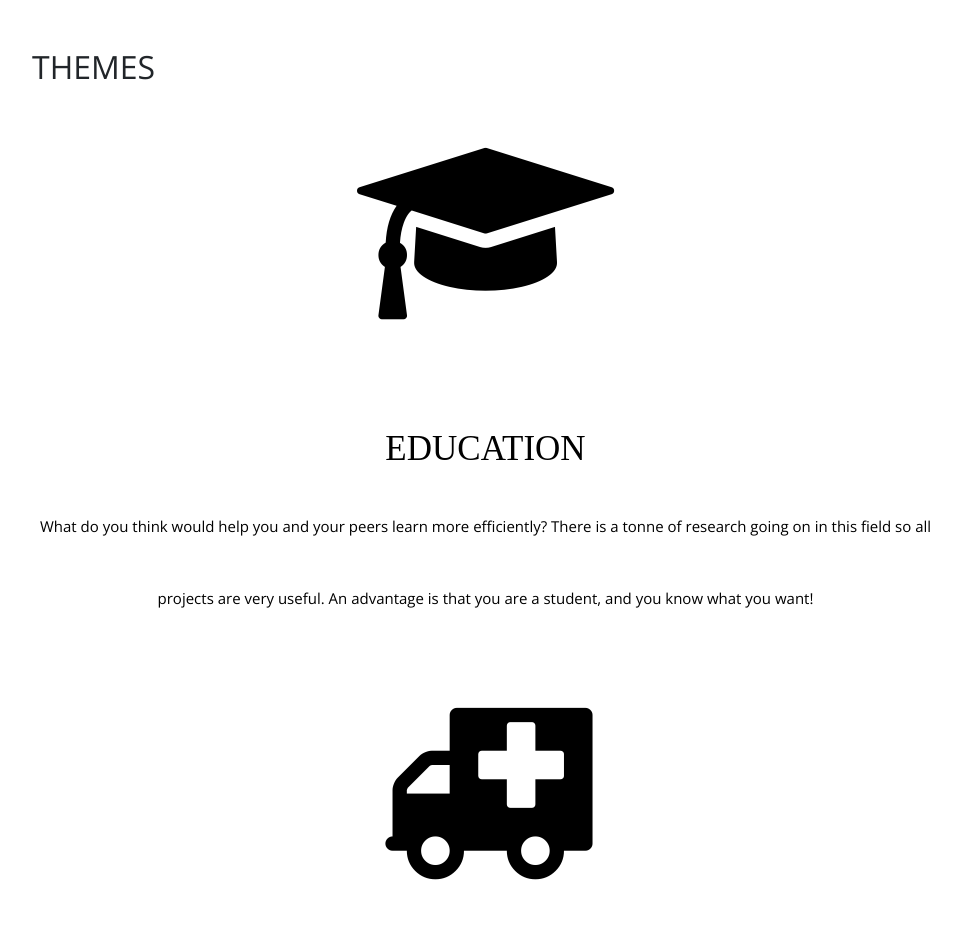
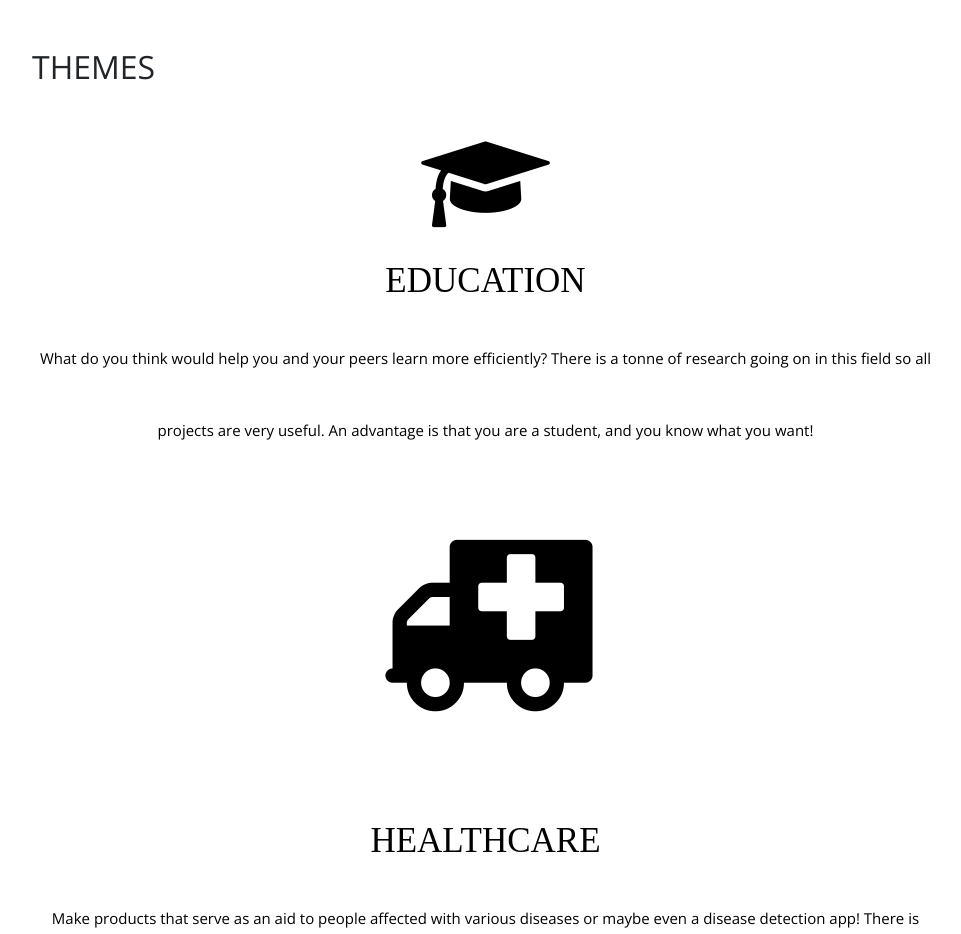
Before and after one commit to stonehillhackathon/stonehillhackathon.github.io, a website with bundled scripts: page index.html in a window 1280 px wide. Shown: the part 1600-2534 px from the top of the page, without its empty margins (288-1249 px from the left). Built offline with nearby package versions, Linux system fonts and the light colour scheme; a web font is replaced by a local one.

Commit message:
Update index.html

```diff
--- a/index.html
+++ b/index.html
@@ -173,7 +173,7 @@ A notable example of a hackathon “hack,” GroupMe is a group messaging app th
             <div class="resume-content mr-auto">
               <ul class="list-inline list-icons" style='color:black'>
             <li class="list-inline-item">
-              <center><i class="fa fa-graduation-cap" style='font-size:200px'></i></center><br><center><font class="subheading mb-2" style='font-size:35px'>Education</font><br><font style='font-size:15px;line-height:0.5'>What do you think would help you and your peers learn more efficiently? There is a tonne of research going on in this field so all projects are very useful. An advantage is that you are a student, and you know what you want!</font></center>
+              <center><i class="fa fa-graduation-cap" style='font-size:100px'></i></center><center><font class="subheading mb-2" style='font-size:35px'>Education</font><br><font style='font-size:15px;line-height:0.5'>What do you think would help you and your peers learn more efficiently? There is a tonne of research going on in this field so all projects are very useful. An advantage is that you are a student, and you know what you want!</font></center>
             </li>
                 &nbsp &nbsp &nbsp &nbsp
             <li class="list-inline-item">
```
